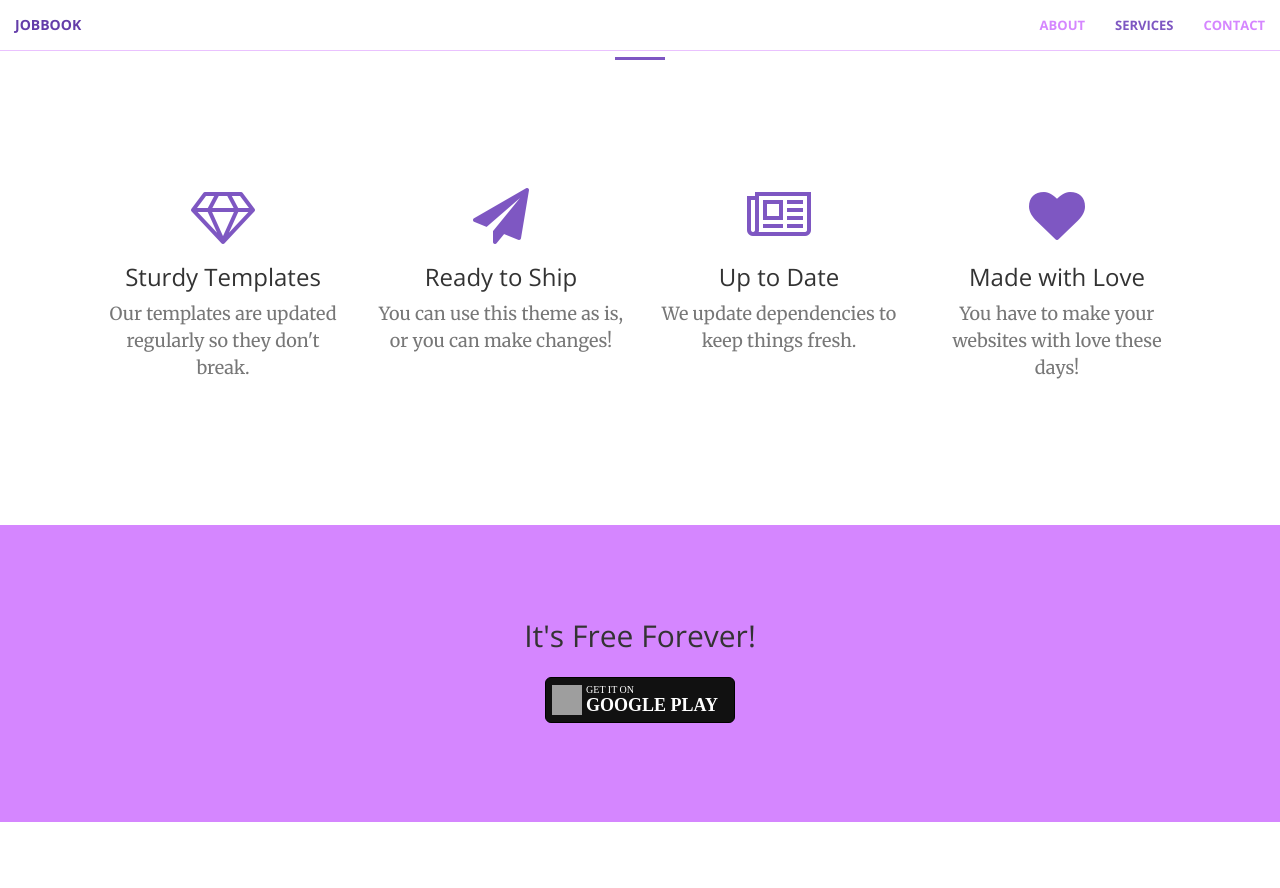
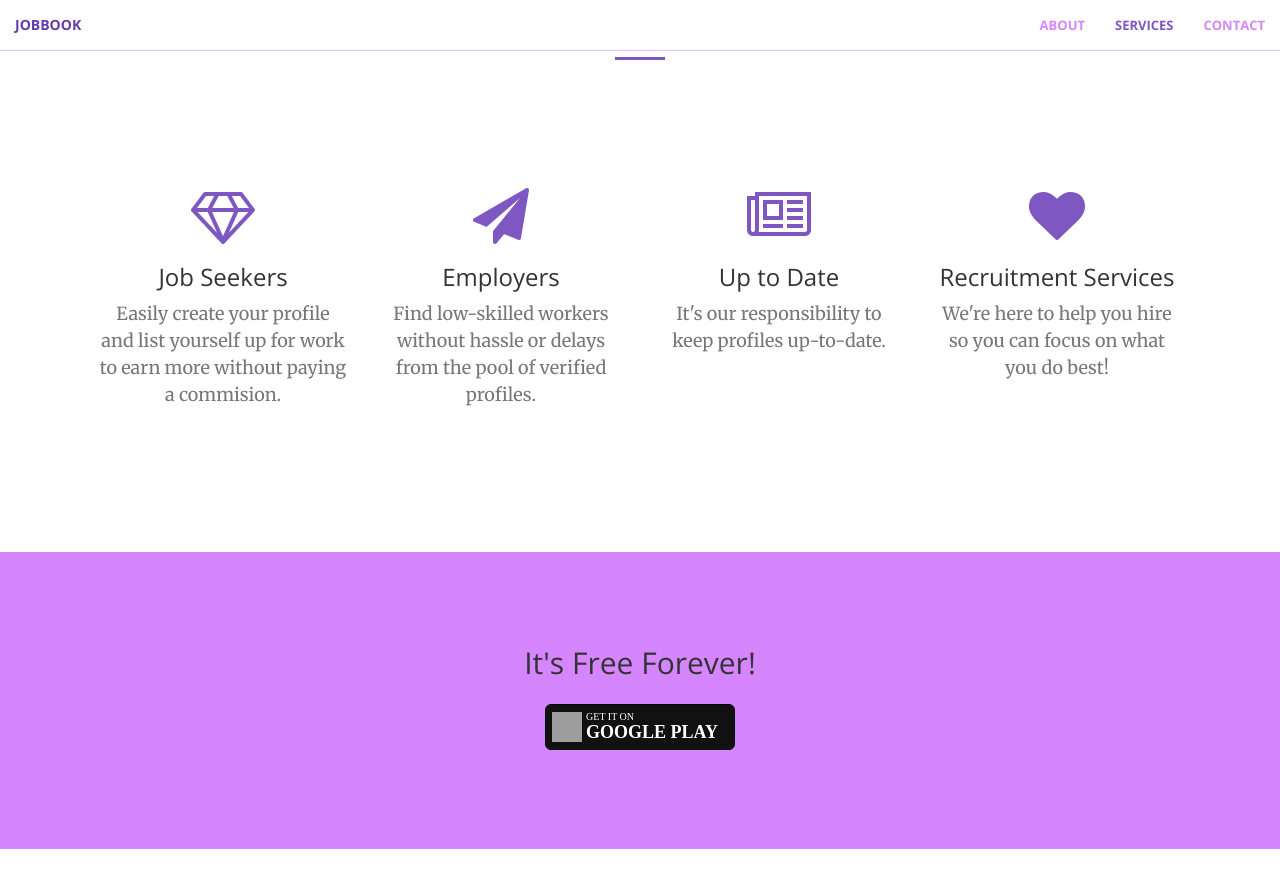
Before and after one commit to gargsaar/bluecollarjobs, a Jekyll site: the page built from index.html, in a window 1280 px wide and 900 px high, scrolled down 1588 px. Shown: the top 888 px of the window. Built offline with Jekyll 4.4.1, drawn with Linux system fonts in a browser that asks for light colours; grey boxes are pictures that could not be loaded.

Commit message:
Update services.html

```diff
--- a/_includes/services.html
+++ b/_includes/services.html
@@ -12,29 +12,29 @@
             <div class="col-lg-3 col-md-6 text-center">
                 <div class="service-box">
                     <i class="fa fa-4x fa-diamond wow bounceIn text-primary"></i>
-                    <h3>Sturdy Templates</h3>
-                    <p class="text-muted">Our templates are updated regularly so they don't break.</p>
+                    <h3>Job Seekers</h3>
+                    <p class="text-muted">Easily create your profile and list yourself up for work to earn more without paying a commision.</p>
                 </div>
             </div>
             <div class="col-lg-3 col-md-6 text-center">
                 <div class="service-box">
                     <i class="fa fa-4x fa-paper-plane wow bounceIn text-primary" data-wow-delay=".1s"></i>
-                    <h3>Ready to Ship</h3>
-                    <p class="text-muted">You can use this theme as is, or you can make changes!</p>
+                    <h3>Employers</h3>
+                    <p class="text-muted">Find low-skilled workers without hassle or delays from the pool of verified profiles.</p>
                 </div>
             </div>
             <div class="col-lg-3 col-md-6 text-center">
                 <div class="service-box">
                     <i class="fa fa-4x fa-newspaper-o wow bounceIn text-primary" data-wow-delay=".2s"></i>
                     <h3>Up to Date</h3>
-                    <p class="text-muted">We update dependencies to keep things fresh.</p>
+                    <p class="text-muted">It's our responsibility to keep profiles up-to-date.</p>
                 </div>
             </div>
             <div class="col-lg-3 col-md-6 text-center">
                 <div class="service-box">
                     <i class="fa fa-4x fa-heart wow bounceIn text-primary" data-wow-delay=".3s"></i>
-                    <h3>Made with Love</h3>
-                    <p class="text-muted">You have to make your websites with love these days!</p>
+                    <h3>Recruitment Services</h3>
+                    <p class="text-muted">We're here to help you hire so you can focus on what you do best!</p>
                 </div>
             </div>
         </div>
```
